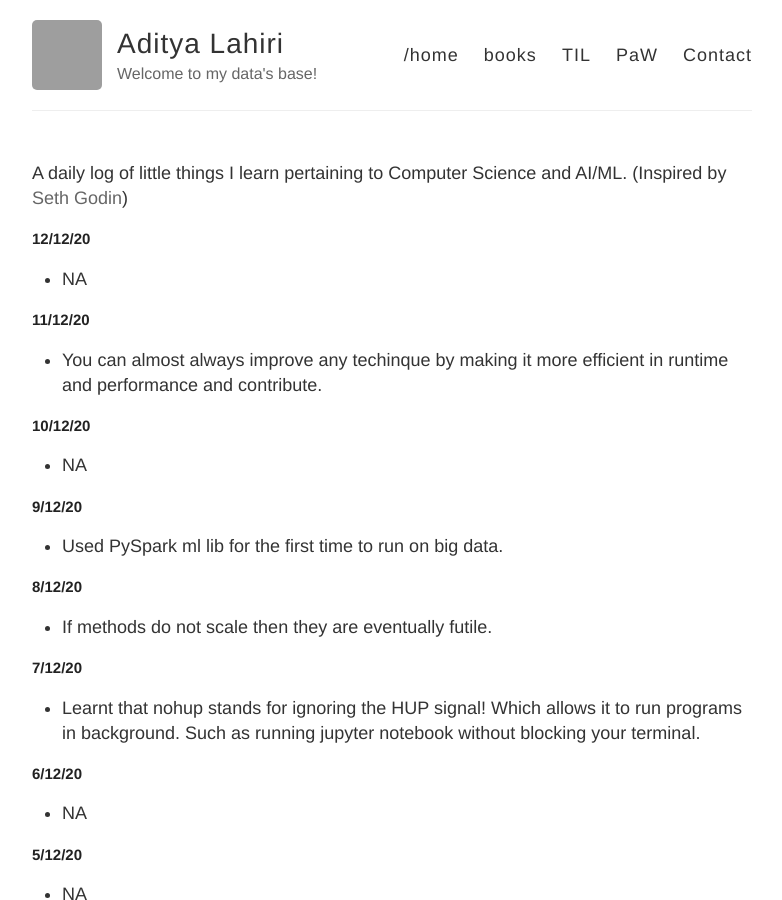
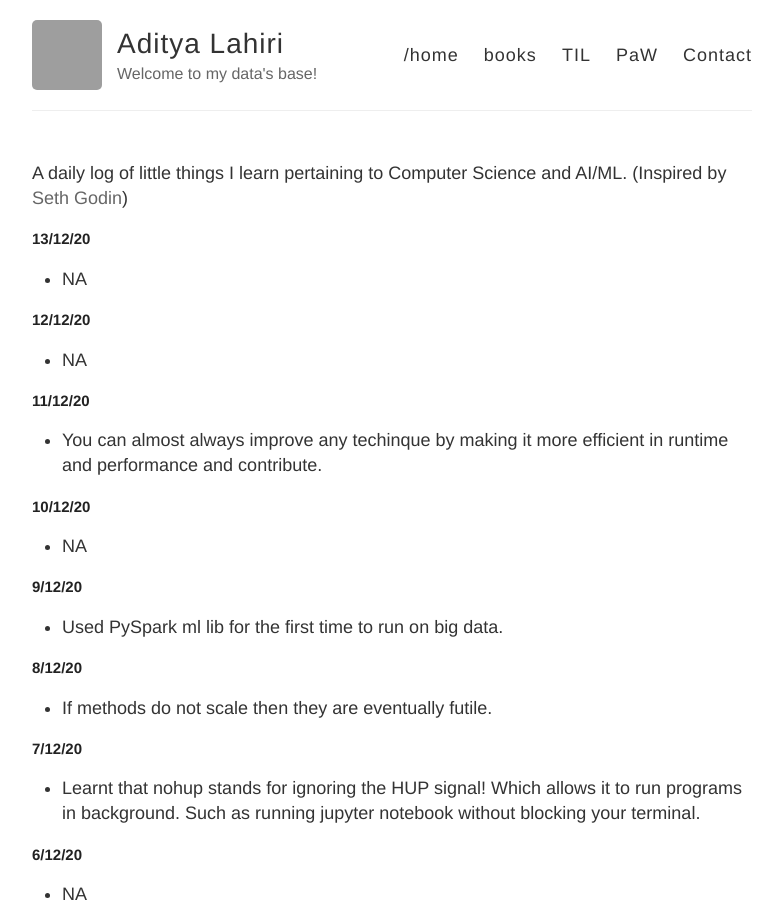
Before and after one commit to adityalahiri/adityalahiri.github.io, a Jekyll site: the page built from TIL.md, in a window 1280 px wide and 900 px high. Shown: the whole window, without its empty margins (248-1030 px from the left). Built offline with Jekyll 4.4.1, drawn with Linux system fonts in a browser that asks for light colours; our own code applies the rules of GitHub Pages for plain Markdown files; grey boxes are pictures that could not be loaded.

Commit message:
Update for 13/12

```diff
--- a/TIL.md
+++ b/TIL.md
@@ -1,5 +1,9 @@
 A daily log of little things I learn pertaining to Computer Science and AI/ML.
 (Inspired by [Seth Godin](https://seths.blog/))
+
+## 13/12/20
+
+* NA
 
 ## 12/12/20
 
```
